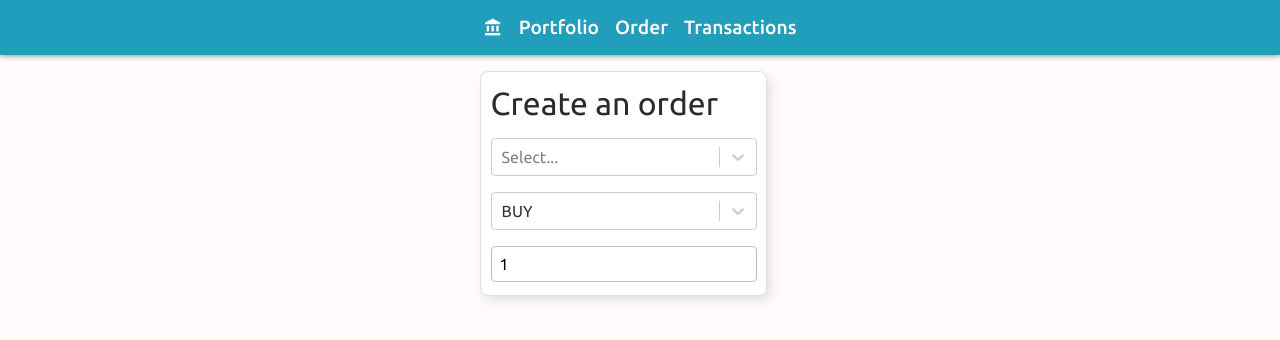
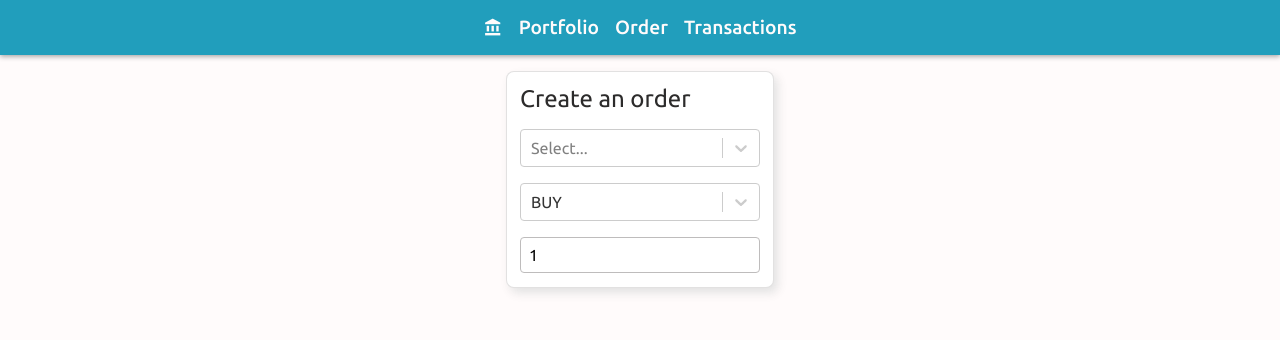
Before and after one commit to jdesmond91/trading-frontend, a React (Create React App) app: page /order in a window 1280 px wide. Shown: the top 340 px of the page. Built offline with nearby package versions, Linux system fonts and the light colour scheme; no server answers.

Commit message:
adjusted font sizes, widths and padding

```diff
--- a/src/App.css
+++ b/src/App.css
@@ -29,11 +29,11 @@ h1 {
 }
 
 h2 {
-	font-size: clamp(1rem, 7vw, 2rem);
+	font-size: clamp(1rem, 7vw, 1.5rem);
 }
 
 h3 {
-	font-size: clamp(0.5rem, 5vw, 1.5rem);
+	font-size: clamp(0.5rem, 5vw, 1.2rem);
 }
 
 .shadow {
@@ -123,7 +123,7 @@ hr {
 }
 
 table > * {
-	font-size: clamp(1rem, 1.5vw, 2rem);
+	font-size: clamp(0.8rem, 1.5vw, 1.5rem);
 }
 
 th {
@@ -132,30 +132,53 @@ th {
 
 td {
 	border-bottom: 1px solid #ddd;
-	padding: 1rem;
+	padding: 0.6rem;
 }
 
 .select {
 	width: 100%;
 }
 
+.transactions {
+	display: flex;
+	flex-direction: column;
+	gap: 2rem;
+}
+
+.transactions.background {
+	padding: 5% 5%;
+}
+
 .order {
 	display: flex;
 	flex-direction: column;
+	align-items: center;
+	justify-content: center;
 	gap: 1rem;
-	min-width: 20rem;
+	min-width: 15rem;
+}
+
+.orderForm.background {
+	padding: 5% 5%;
 }
 
 .orderForm {
 	display: flex;
 	flex-direction: column;
 	gap: 1rem;
+	min-width: 15rem;
 }
 
 .orderPreview {
 	display: flex;
 	flex-direction: column;
 	gap: 1rem;
+	width: 100%;
+	font-size: clamp(0.8rem, 1.5vw, 1.5rem);
+}
+
+.orderPreview.background {
+	padding: 5% 5%;
 }
 
 .orderInput {
```
